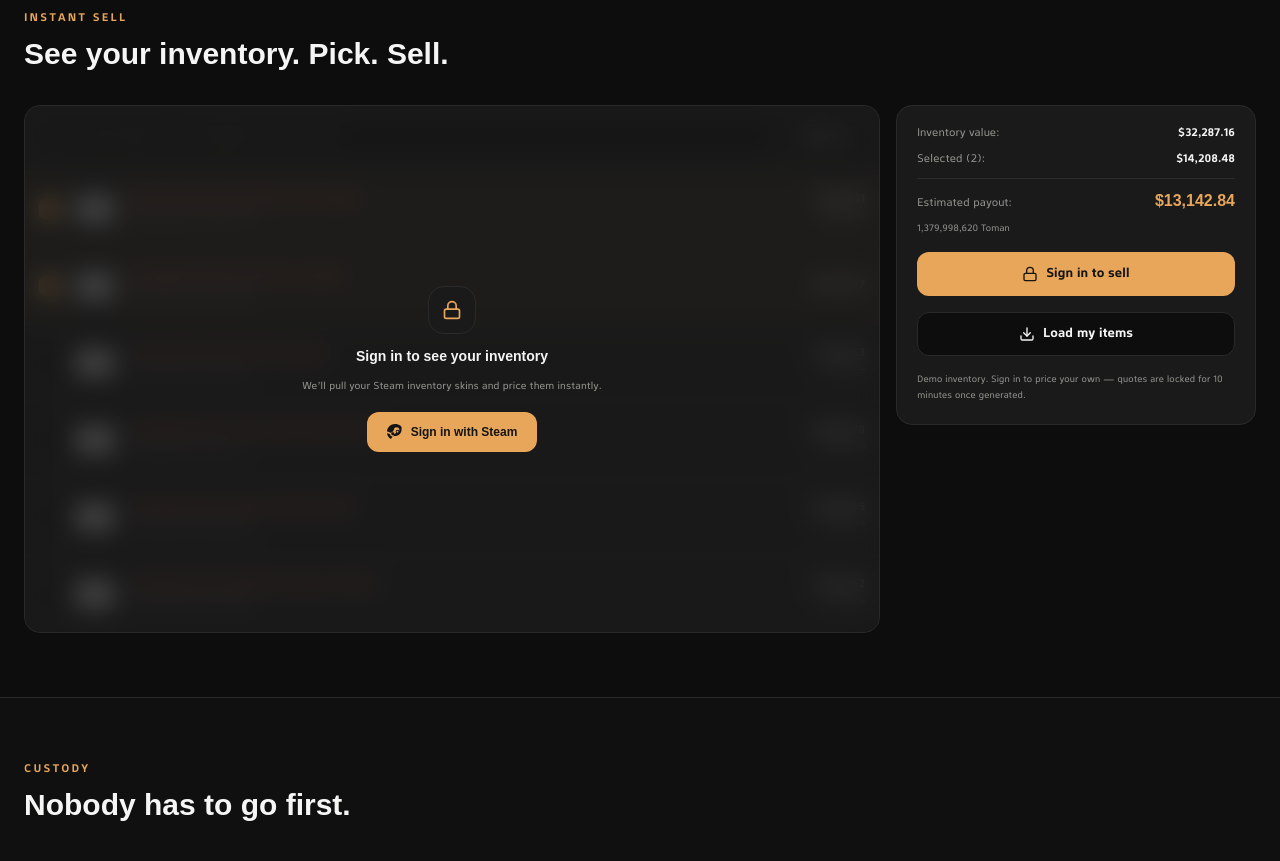
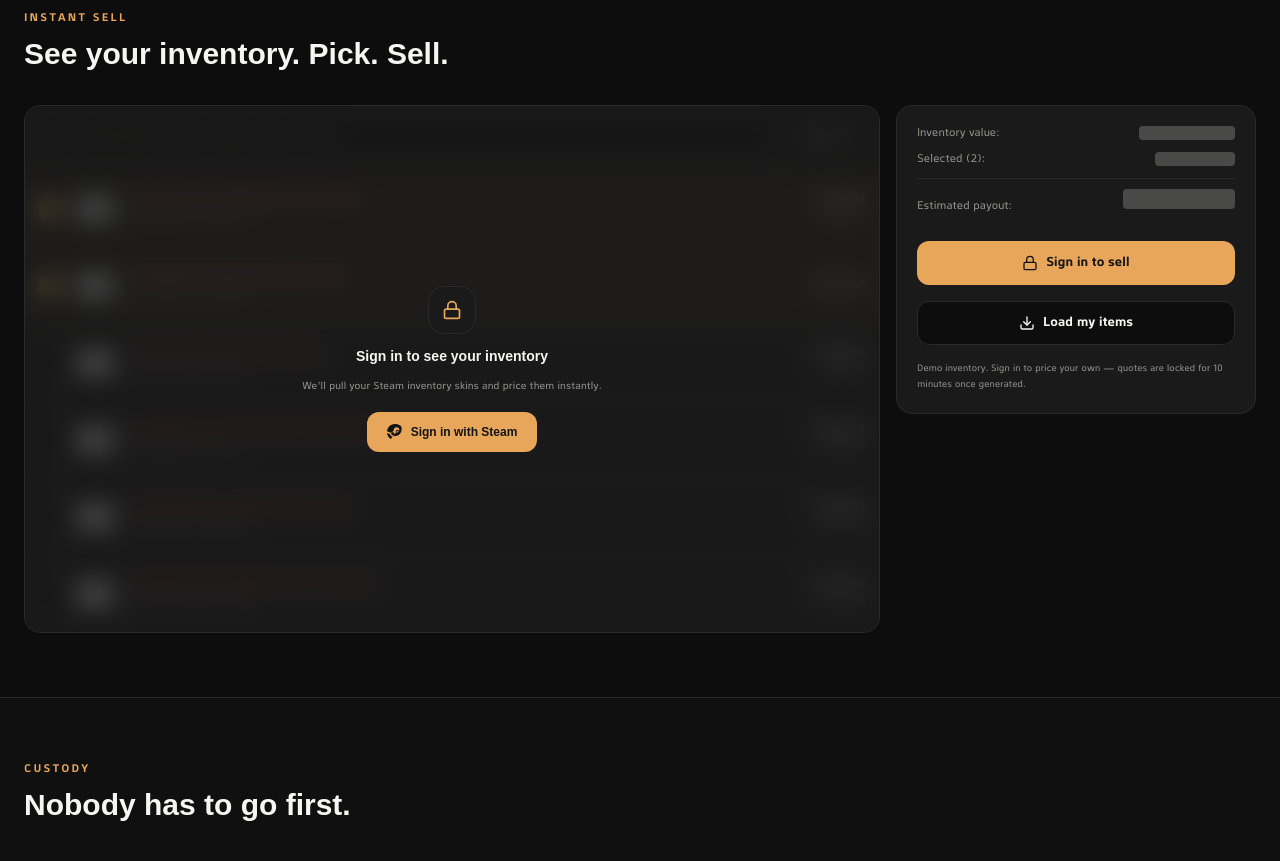
Before and after one commit to Abolfazl-Edalati/vn-shop, a Next.js app: page /en in a window 1280 px wide. Shown: the part 2700-3561 px from the top of the page. Built offline with nearby package versions, Linux system fonts and the light colour scheme; grey boxes are pictures that could not be loaded; a web font is replaced by a local one.

Commit message:
feat(home): hide inventory prices in sell panel until signed in

```diff
--- a/src/components/home/SellPanel.tsx
+++ b/src/components/home/SellPanel.tsx
@@ -154,19 +154,31 @@ export default function SellPanel() {
           <div className="space-y-2.5 text-xs">
             <p className="flex justify-between text-muted">
               {t('inventoryValue')}
-              <b className="text-foreground">{primaryPrice(inventoryValue, locale)}{locale === 'fa' && <span className="font-medium text-muted"> تومان</span>}</b>
+              {signedIn ? (
+                <b className="text-foreground">{primaryPrice(inventoryValue, locale)}{locale === 'fa' && <span className="font-medium text-muted"> تومان</span>}</b>
+              ) : (
+                <span className="inline-block h-3.5 w-24 rounded bg-muted/40" />
+              )}
             </p>
             <p className="flex justify-between text-muted">
               {t('selected')} ({nf(selected.size)}):
-              <b className="text-foreground">{primaryPrice(selectedValue, locale)}{locale === 'fa' && <span className="font-medium text-muted"> تومان</span>}</b>
+              {signedIn ? (
+                <b className="text-foreground">{primaryPrice(selectedValue, locale)}{locale === 'fa' && <span className="font-medium text-muted"> تومان</span>}</b>
+              ) : (
+                <span className="inline-block h-3.5 w-20 rounded bg-muted/40" />
+              )}
             </p>
             <p className="flex items-baseline justify-between border-t border-border pt-2.5 text-muted">
               {t('estimatedPayout')}
-              <b className="text-base font-black text-accent">
-                {primaryPrice(payout, locale)}{locale === 'fa' && <span className="text-xs font-medium"> تومان</span>}
-              </b>
+              {signedIn ? (
+                <b className="text-base font-black text-accent">
+                  {primaryPrice(payout, locale)}{locale === 'fa' && <span className="text-xs font-medium"> تومان</span>}
+                </b>
+              ) : (
+                <span className="inline-block h-5 w-28 rounded bg-muted/40" />
+              )}
             </p>
-            <p className="text-[10px] text-muted">{secondaryPrice(payout, locale)}</p>
+            <p className="text-[10px] text-muted">{signedIn ? secondaryPrice(payout, locale) : ''}</p>
           </div>
 
           <Link
```
